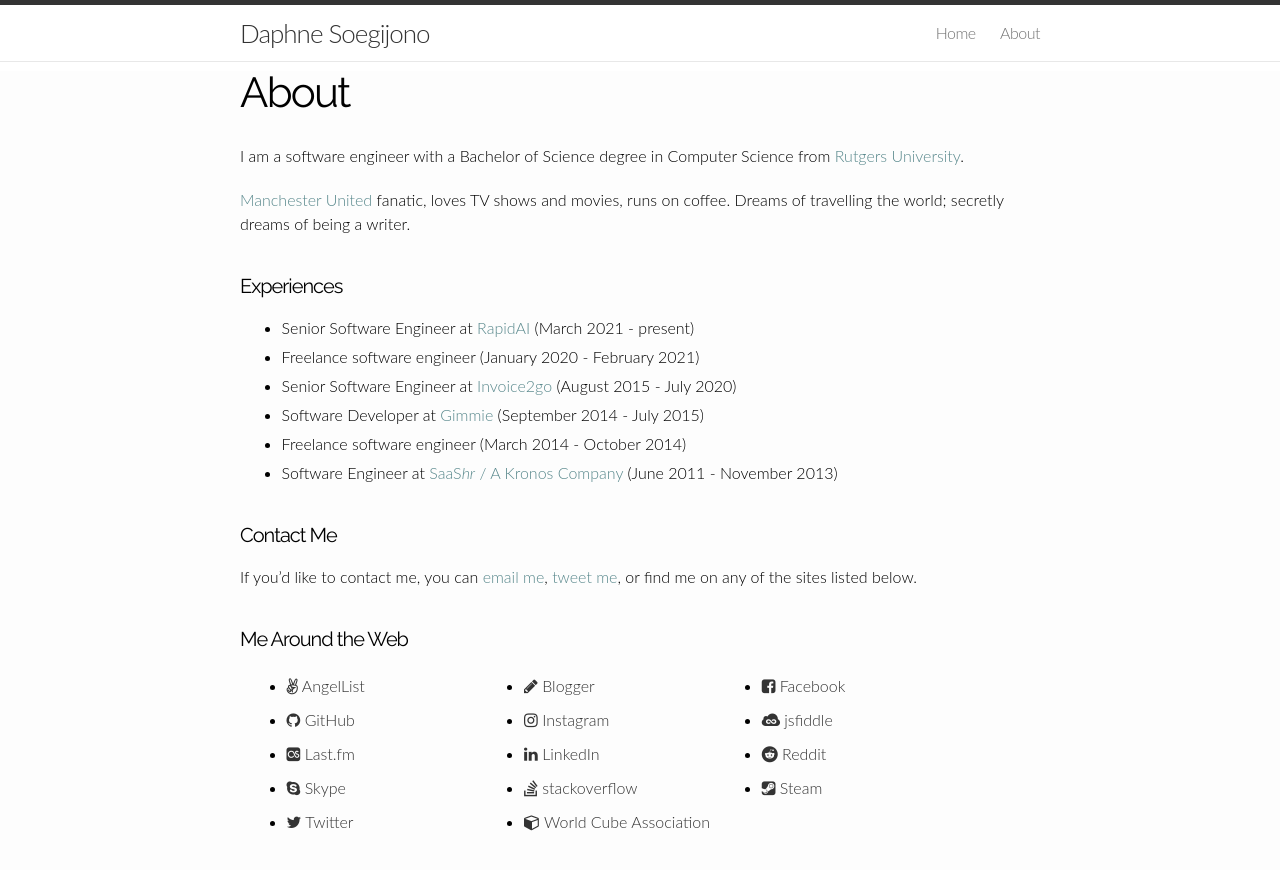
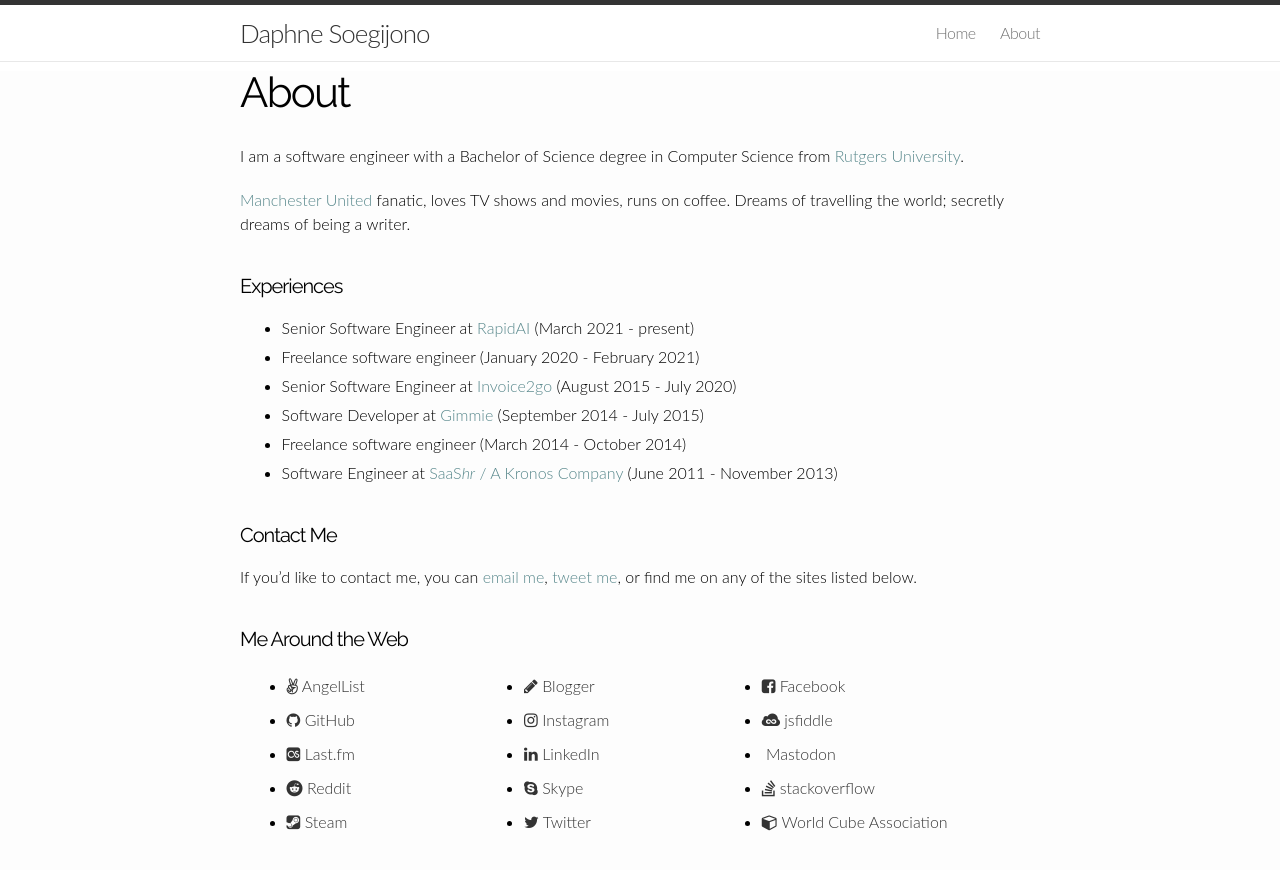
Before and after one commit to dsoegijono/dsoegijono.github.io, a Jekyll site: the page built from about.md, in a window 1280 px wide. Shown: the top 870 px of the page. Built offline with Jekyll 4.4.1, drawn with Linux system fonts in a browser that asks for light colours; nearby versions of some CDN libraries.

Commit message:
Add mastodon

```diff
--- a/_data/profiles.yml
+++ b/_data/profiles.yml
@@ -30,6 +30,10 @@
   url: http://www.linkedin.com/in/dsoegijono
   icon: linkedin
 
+- name: Mastodon
+  url: https://mastodon.au/@thisisdee
+  icon: mastodon
+
 - name: Reddit
   url: http://www.reddit.com/user/thisisdee
   icon: reddit
```
